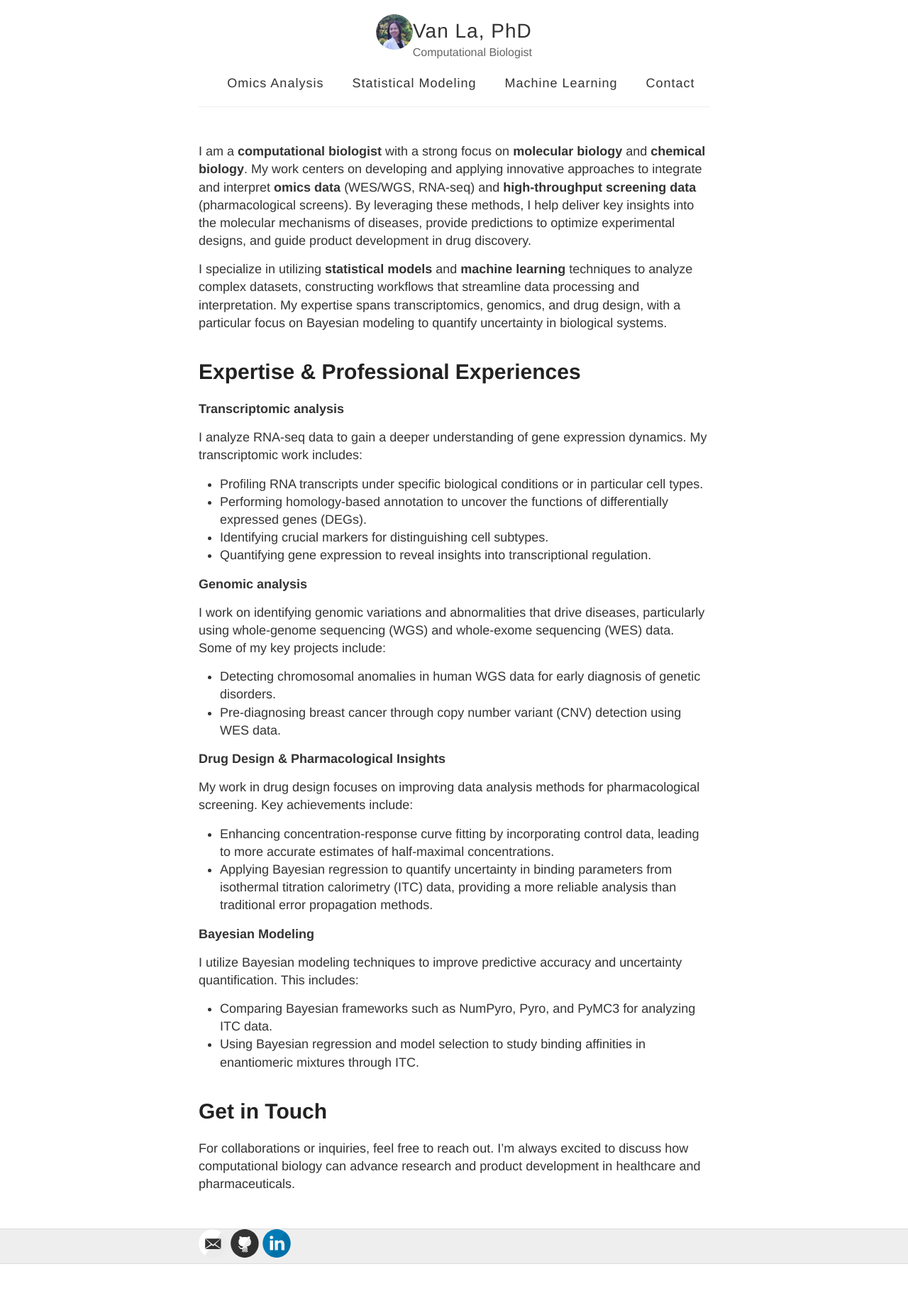
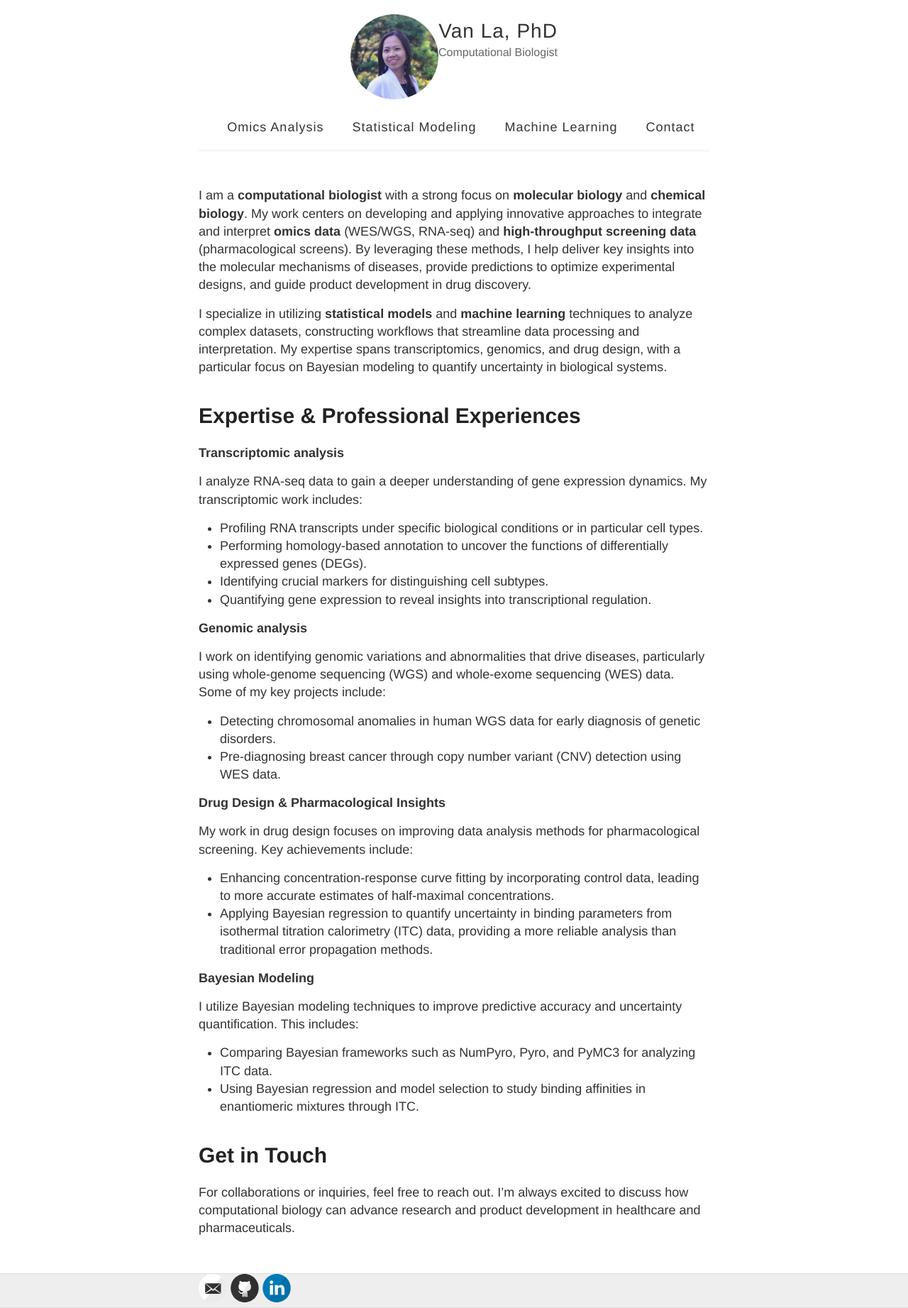
Before and after one commit to vanngocthuyla/Data_Analysis, a Jekyll site: the page built from _pages/intro.md, in a window 1280 px wide. Shown: the whole page at 71% size. Built offline with Jekyll 4.4.1, drawn with Linux system fonts in a browser that asks for light colours; before the commit the page ends 1781 px from its top, so only the background shows below that.

Commit message:
Update default.html

```diff
--- a/_layouts/default.html
+++ b/_layouts/default.html
@@ -23,7 +23,7 @@
             <!-- Image on the left -->
             <div style="float:left;">
               <a href="{{ site.url }}/">
-                <img src="{{ site.url }}/images/assets/profile.jpeg" alt="Your Picture" style="height: 50px; width: auto; border-radius: 50%;">
+                <img src="{{ site.url }}/images/assets/profile.jpeg" alt="Your Picture" style="height: 120px; width: auto; border-radius: 50%;">
               </a>
             </div>
 
```
